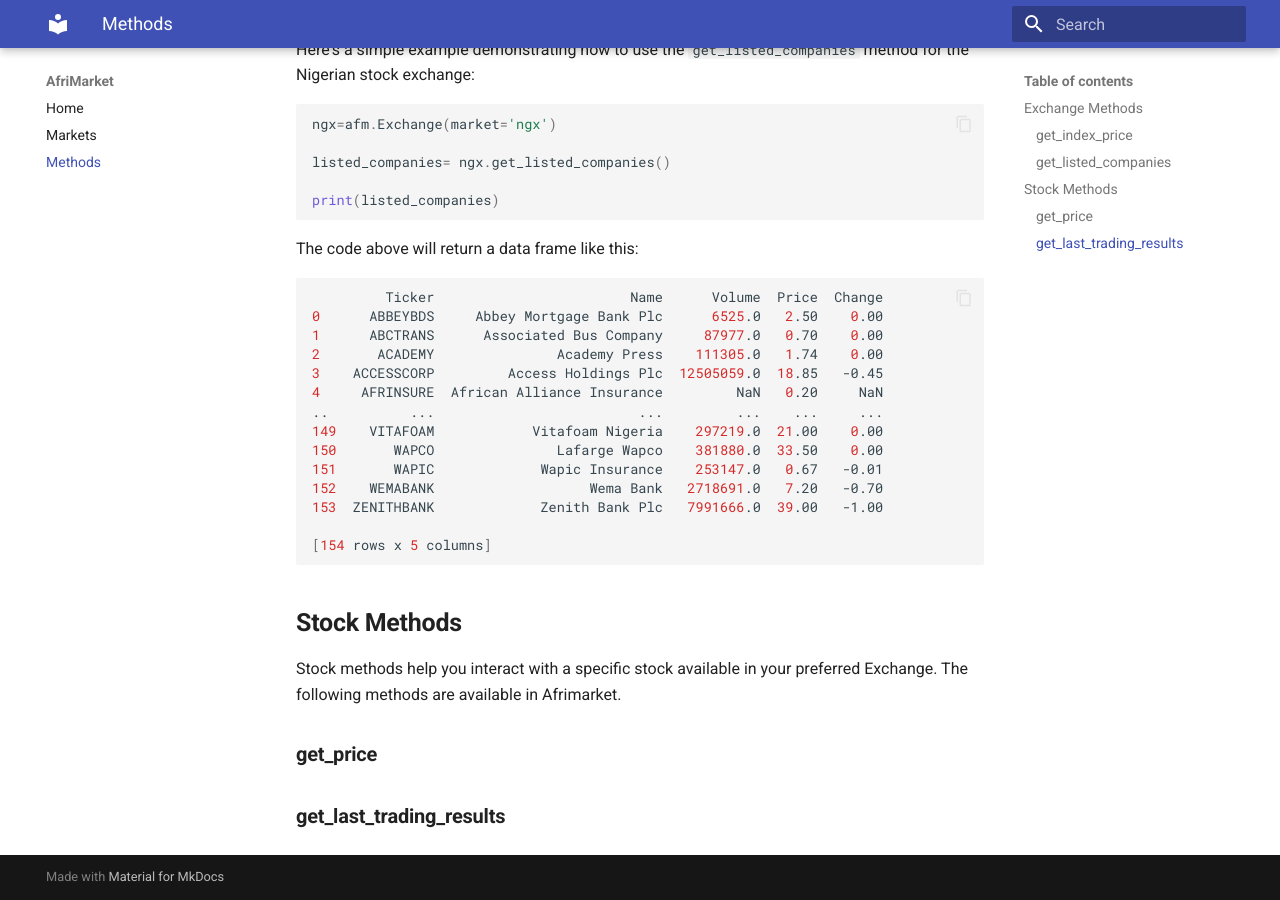
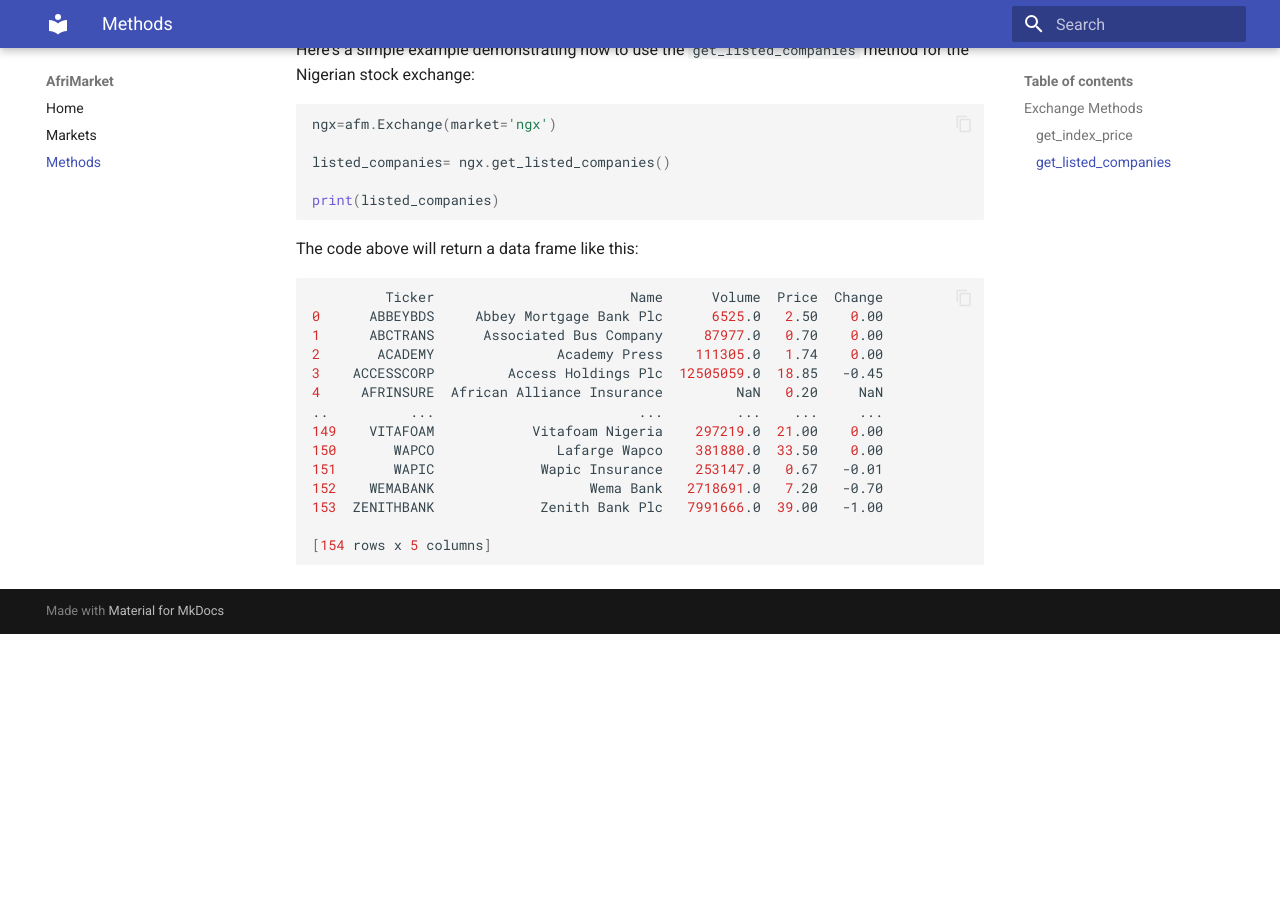
Before and after one commit to ambroseikpele/afrimarket, an MkDocs documentation site: the page built from docs/methods.md, in a window 1280 px wide and 900 px high, scrolled down 1459 px. Built offline with MkDocs 1.6.1 and Material for MkDocs 9.7.7, drawn with Linux system fonts in a browser that asks for light colours; after the commit the page ends 2093 px from its top, so only the background shows below that.

Commit message:
commented undocumented methods

```diff
--- a/docs/methods.md
+++ b/docs/methods.md
@@ -83,9 +83,9 @@ The `get_top_gainers` method will return a data frame containing  -->
 <!-- ### **get_bottom_losers** -->
 
 
-## **Stock Methods**
+<!-- ## **Stock Methods**
 Stock methods help you interact with a specific stock available in your preferred Exchange. The following methods are available in Afrimarket.
 
 ### **get_price**
 
-### **get_last_trading_results**
+### **get_last_trading_results** -->
```
